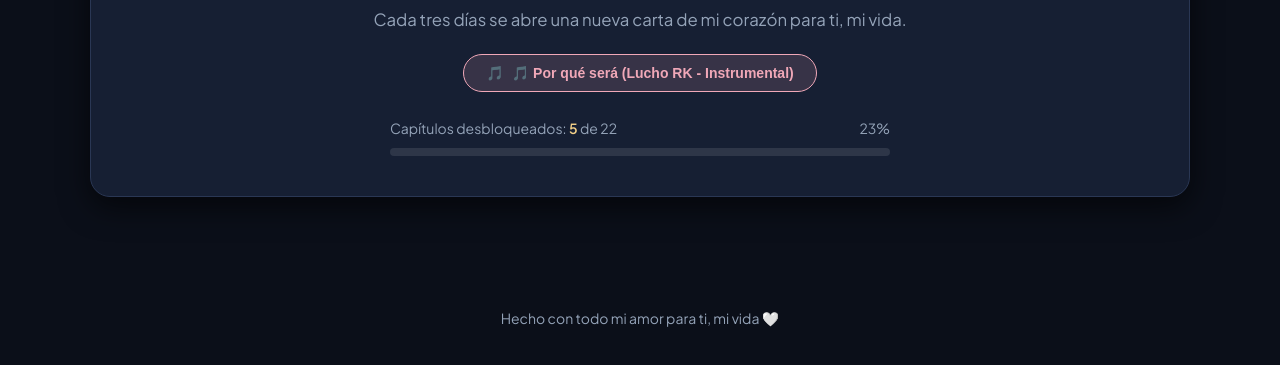
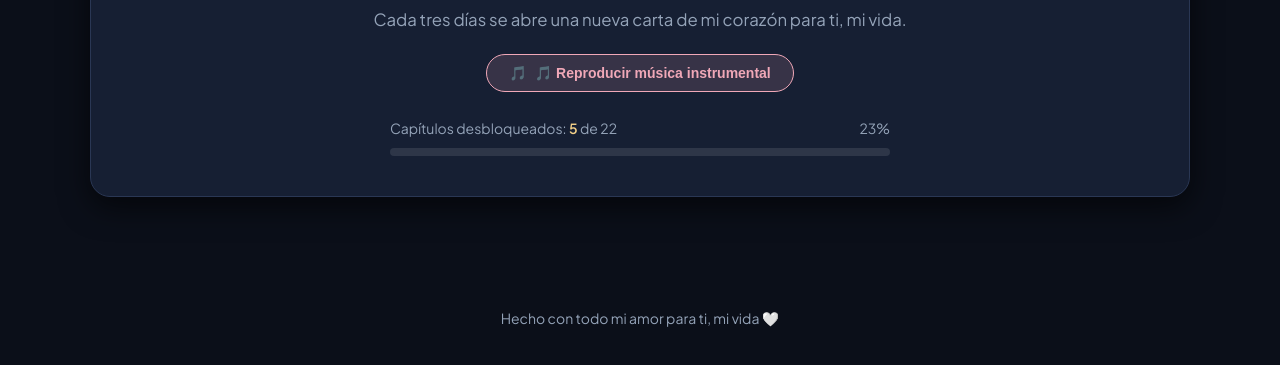
Before and after one commit to ncortesignaccolo-sudo/miigara, a plain HTML site: page index.html in a window 1280 px wide. Shown: the part 175-540 px from the top of the page. Drawn offline with nearby package versions, Linux system fonts and the light colour scheme.

Commit message:
Update index.html

```diff
--- a/index.html
+++ b/index.html
@@ -25,7 +25,7 @@
       <!-- Reproductor de Audio -->
       <div class="audio-control">
         <button id="musicToggle" class="btn-music">
-          <span id="musicIcon">🎵</span> <span id="musicText">🎵 Por qué será (Lucho RK - Instrumental)</span>
+          <span id="musicIcon">🎵</span> <span id="musicText">🎵 Reproducir música instrumental</span>
         </button>
       </div>
 
```
